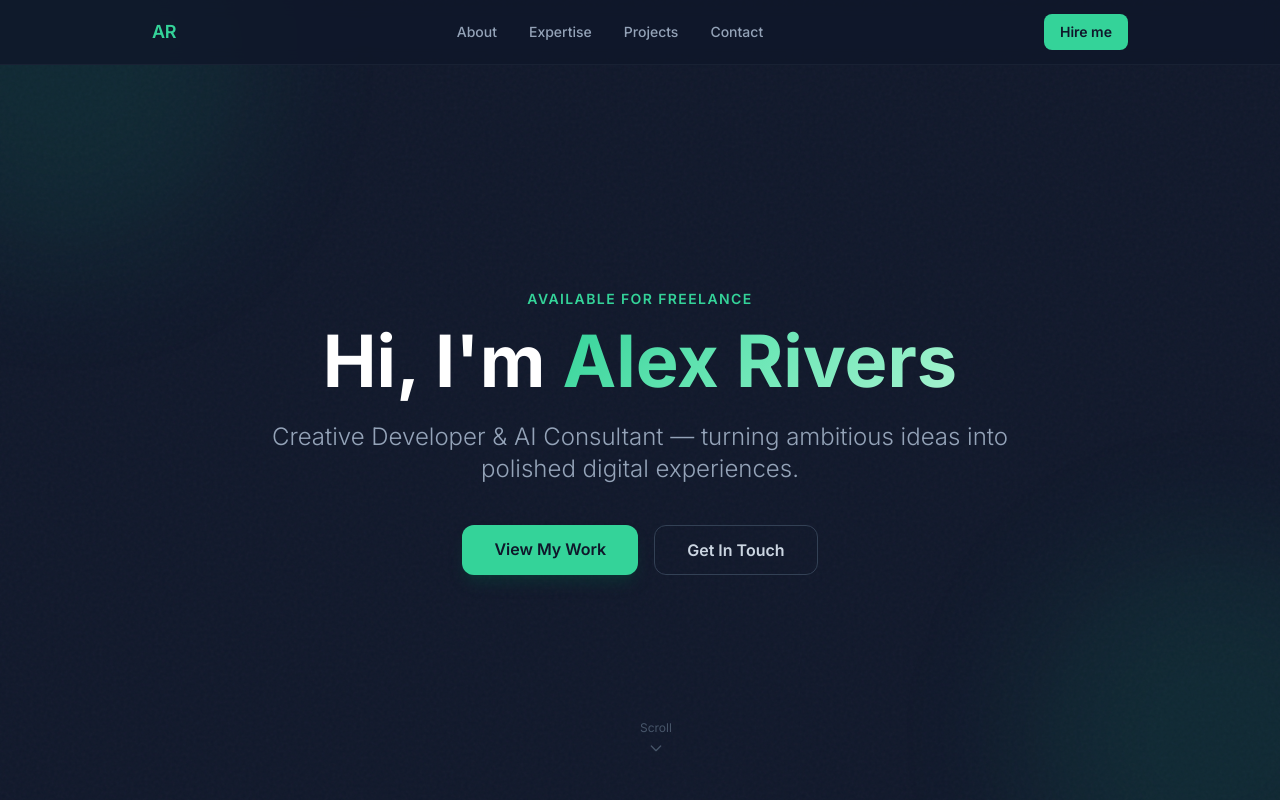
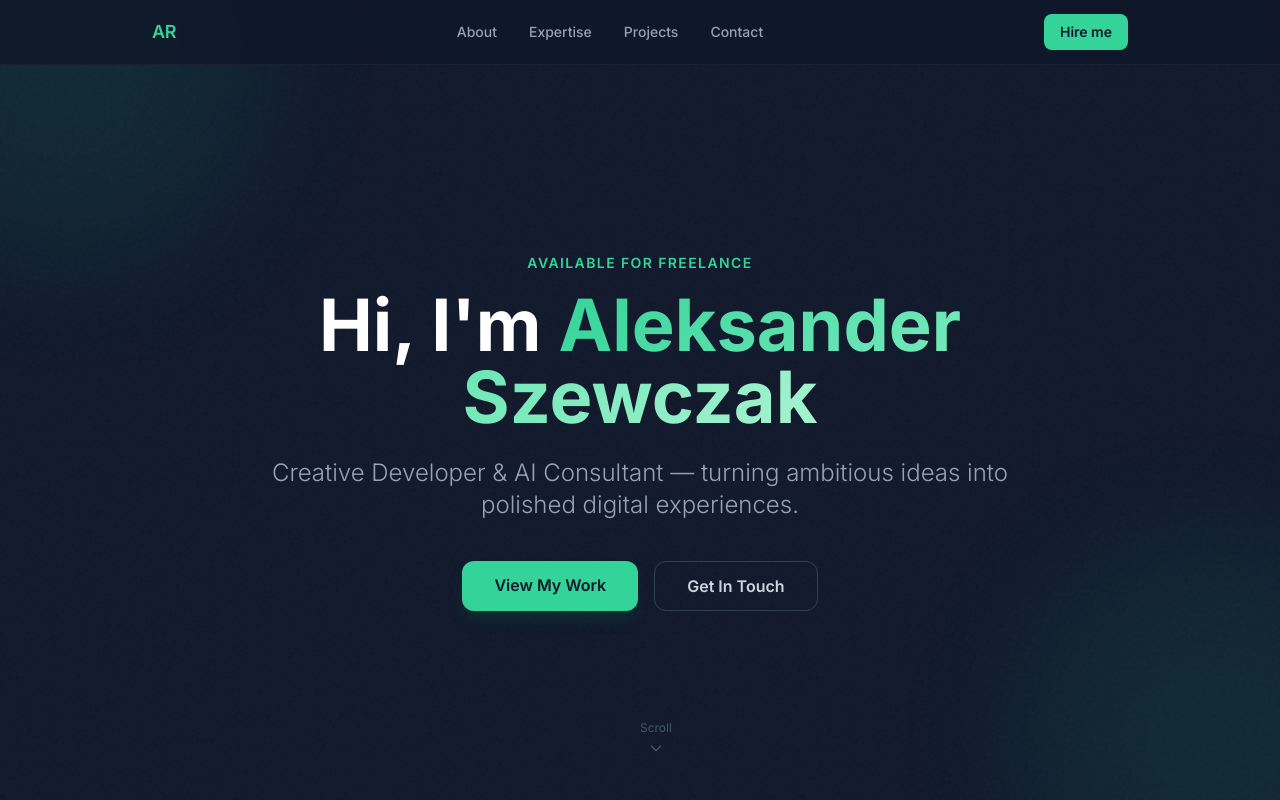
Before and after one commit to olekturbo/portfolio-2026, a plain HTML site: page index.html in a window 1280 px wide. Shown: the top 800 px of the page. Drawn offline with nearby package versions, Linux system fonts and the light colour scheme.

Commit message:
Rename persona to Aleksander Szewczak

```diff
--- a/index.html
+++ b/index.html
@@ -3,7 +3,7 @@
 <head>
   <meta charset="UTF-8" />
   <meta name="viewport" content="width=device-width, initial-scale=1.0" />
-  <title>Alex Rivers — Creative Developer</title>
+  <title>Aleksander Szewczak — Creative Developer</title>
   <script src="https://cdn.tailwindcss.com"></script>
   <script>
     tailwind.config = {
@@ -90,7 +90,7 @@
         Available for freelance
       </p>
       <h1 class="text-5xl sm:text-7xl font-bold text-white leading-tight mb-6 animate-fadein" style="animation-delay:0.2s">
-        Hi, I'm <span class="gradient-text">Alex Rivers</span>
+        Hi, I'm <span class="gradient-text">Aleksander Szewczak</span>
       </h1>
       <p class="text-slate-400 text-xl sm:text-2xl font-light mb-10 animate-fadein" style="animation-delay:0.35s">
         Creative Developer &amp; AI Consultant — turning ambitious ideas into<br class="hidden sm:block" />
@@ -398,7 +398,7 @@
         </div>
 
         <p class="text-slate-600 text-sm">
-          © 2026 Alex Rivers · Built with ❤️ and Tailwind CSS
+          © 2026 Aleksander Szewczak · Built with ❤️ and Tailwind CSS
         </p>
       </div>
     </div>
```
